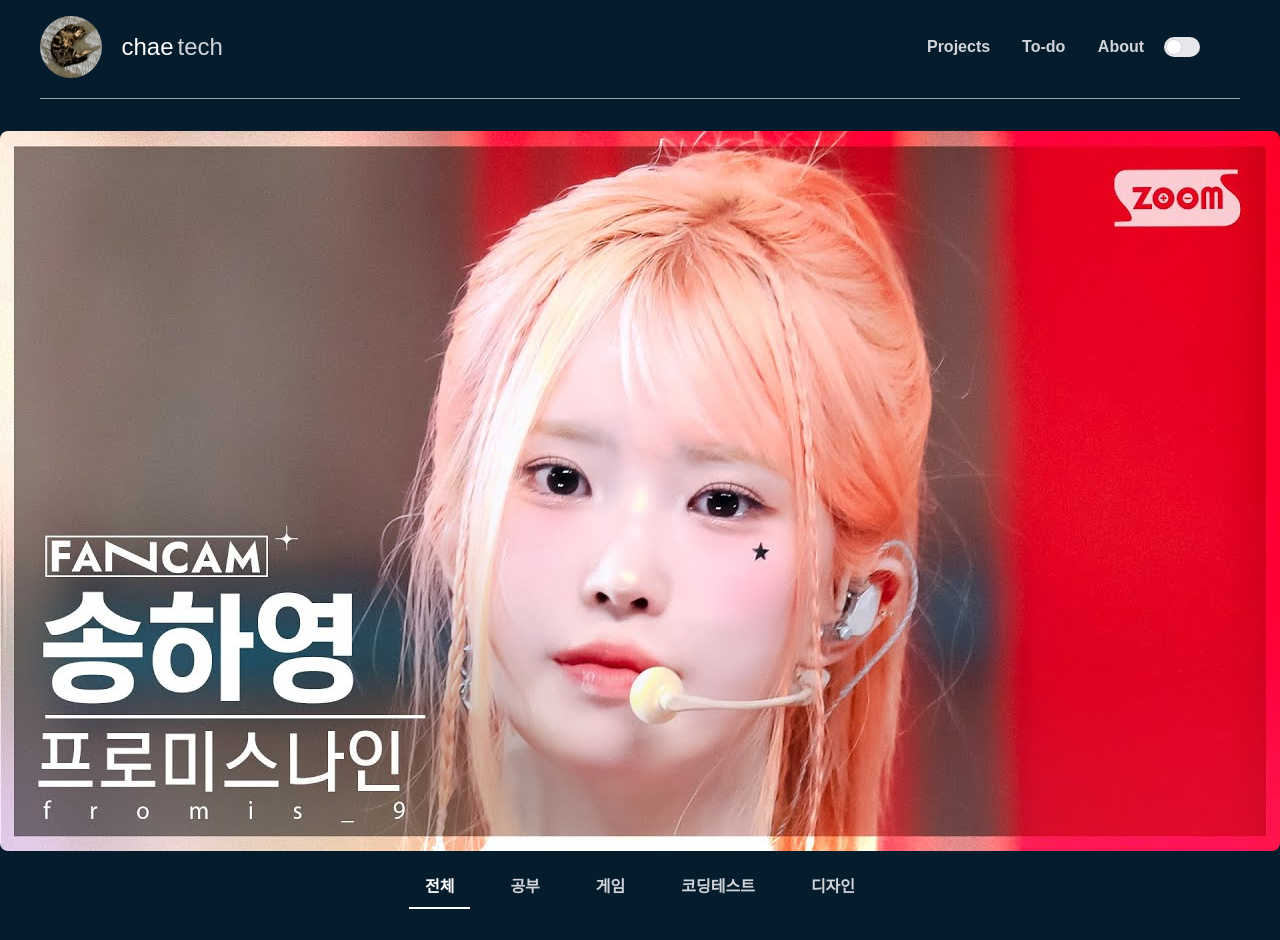
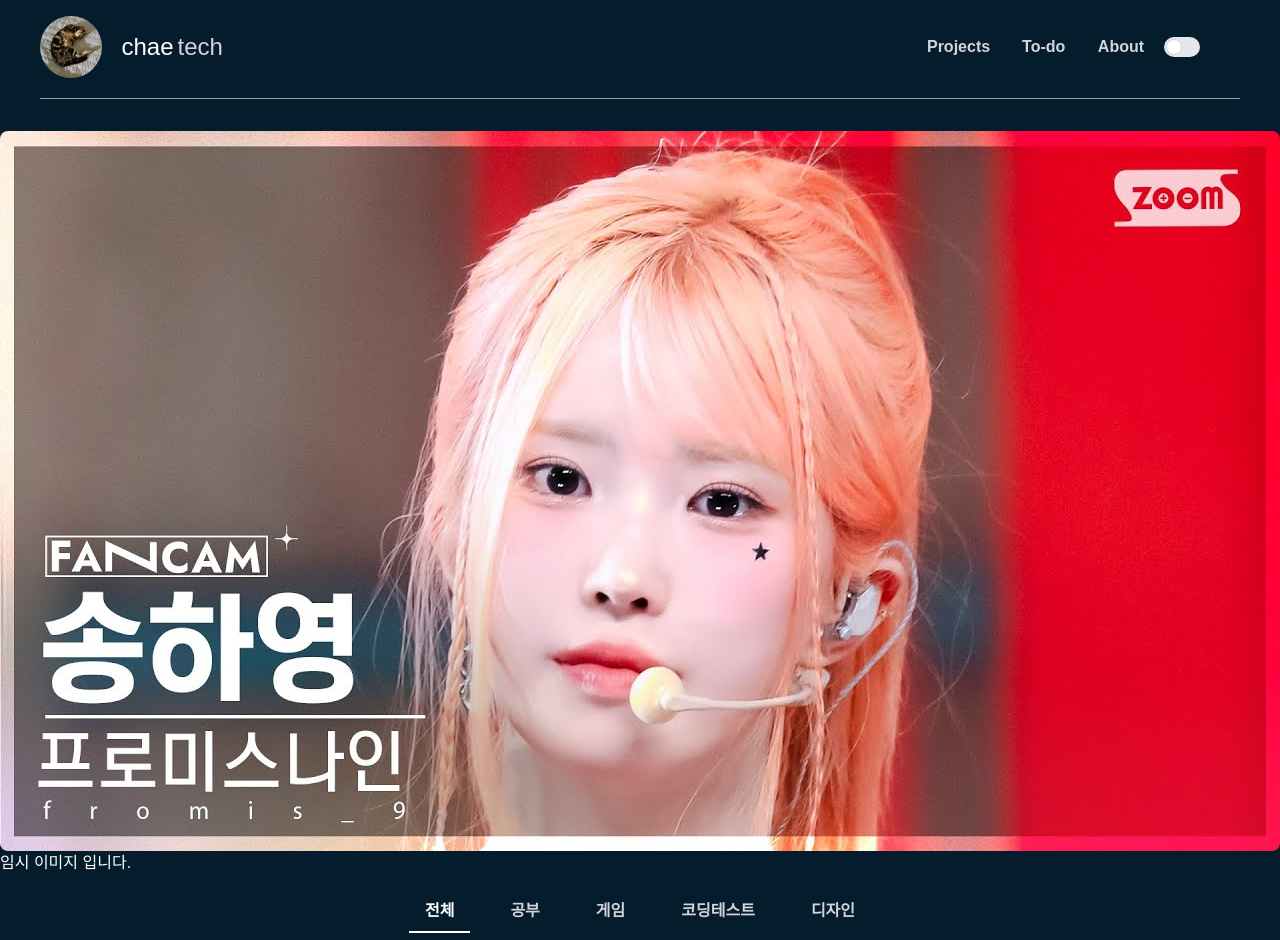
Before and after one commit to chaechae-04/chaechae, a Next.js app: page / in a window 1280 px wide. Shown: the top 940 px of the page. Built offline with nearby package versions, Linux system fonts and the light colour scheme.

Commit message:
add : text

```diff
--- a/app/page.tsx
+++ b/app/page.tsx
@@ -91,6 +91,7 @@ export default function Home() {
                 className="w-3/4 lg:w-1/2 rounded-lg mx-auto"
                 alt="임시 이미지" />
       </div>
+      <p>임시 이미지 입니다.</p>
       <TabBar onSelectTab={handleSelectTab} />
       <div className="max-w-7xl mx-auto flex px-4 py-8 space-x-4">
         <div className="w-full md:w-3/4 lg:w-3/4 xl:w-3/4 flex flex-col">
```
